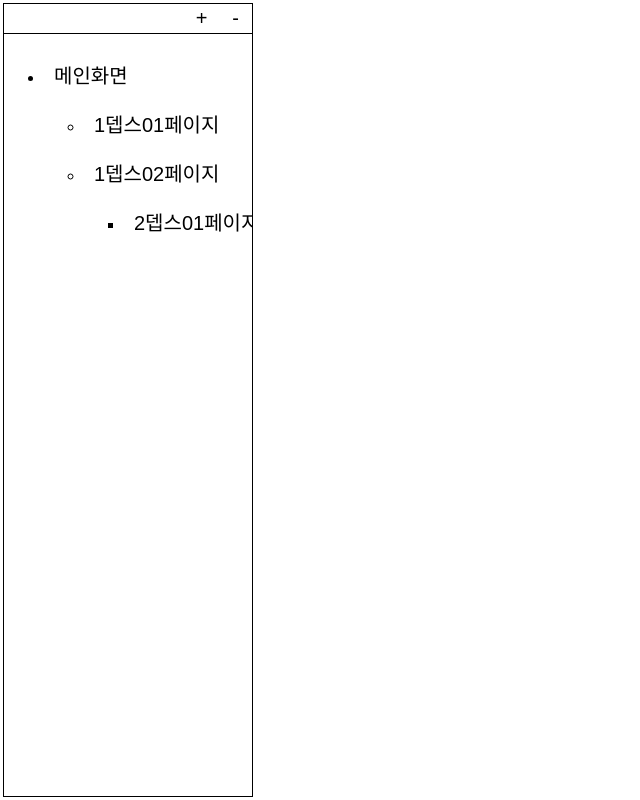
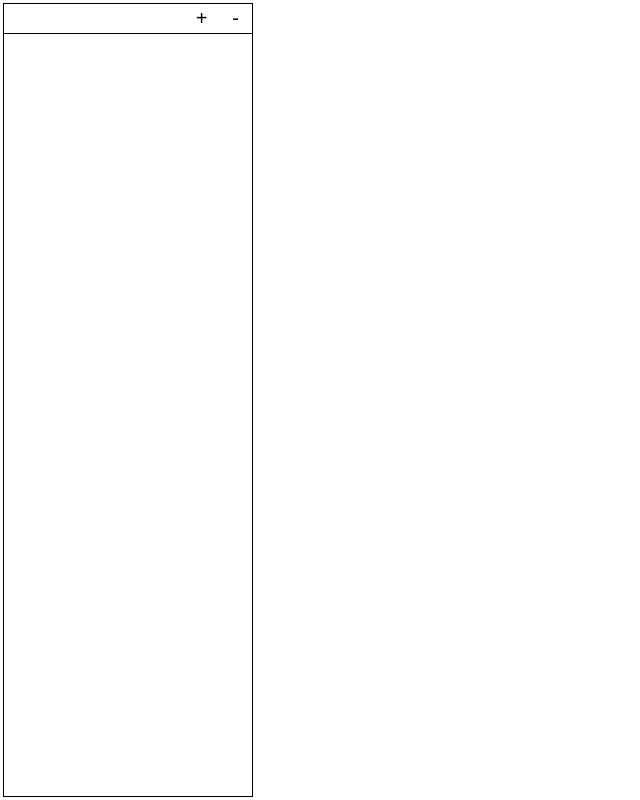
Before and after one commit to 1rrock/pregi, a React (Create React App) app: page / in a window 1280 px wide. Shown: the whole page, without its empty margins (0-640 px from the left). Built offline with nearby package versions, Linux system fonts and the light colour scheme.

Commit message:
ㅇ업중

```diff
--- a/src/Main.js
+++ b/src/Main.js
@@ -1,201 +1,290 @@
+import { useEffect, useState } from "react";
+import Layout1 from './layouts/Layout1';
+import Layout2 from './layouts/Layout2';
+import Layout3 from './layouts/Layout3';
+import Layout4 from './layouts/Layout4';
+import Layout5 from './layouts/Layout5';
+import Layout6 from './layouts/Layout6';
+
+import Editor1 from './editors/Editor1';
+import Editor2 from './editors/Editor2';
+import Editor3 from './editors/Editor3';
+import Editor4 from './editors/Editor4';
+import Editor5 from './editors/Editor5';
+import Editor6 from './editors/Editor6';
+
+// const testData = [
+//     {
+//         layout : 1,
+//         id: 1,
+//         title: '메인화면',
+//         data: {
+//             bgColor: '#fff',
+//             T_1: {
+//                 bgColor: null,
+//                 text: '',
+//             },
+//             T_2: {
+//                 bgColor: null,
+//                 text: '',
+//             },
+//             T_3: {
+//                 bgColor: null,
+//                 text: '',
+//             },
+//             SET_1: {
+//                 TI_1: {
+//                     bgColor: null,
+//                     img: null,
+//                     text: '',
+//                 },
+//                 TI_2: {
+//                     bgColor: null,
+//                     img: null,
+//                     text: '',
+//                 },
+//                 TI_3: {
+//                     bgColor: null,
+//                     img: null,
+//                     text: '',
+//                 },
+//                 TI_4: {
+//                     bgColor: null,
+//                     img: null,
+//                     text: '',
+//                 },
+//                 TI_5: {
+//                     bgColor: null,
+//                     img: null,
+//                     text: '',
+//                 },
+//             }
+//         },
+//         children: [
+//             {
+//                 layout: 1,
+//                 id:2,
+//                 title: '1뎁스01페이지',
+//                 data: {
+//                     bgColor: '#fff',
+//                     T_1: {
+//                         bgColor: null,
+//                         text: '',
+//                     },
+//                     T_2: {
+//                         bgColor: null,
+//                         text: '',
+//                     },
+//                     T_3: {
+//                         bgColor: null,
+//                         text: '',
+//                     },
+//                     SET_1: {
+//                         TI_1: {
+//                             bgColor: null,
+//                             img: null,
+//                             text: '',
+//                         },
+//                         TI_2: {
+//                             bgColor: null,
+//                             img: null,
+//                             text: '',
+//                         },
+//                         TI_3: {
+//                             bgColor: null,
+//                             img: null,
+//                             text: '',
+//                         },
+//                         TI_4: {
+//                             bgColor: null,
+//                             img: null,
+//                             text: '',
+//                         },
+//                         TI_5: {
+//                             bgColor: null,
+//                             img: null,
+//                             text: '',
+//                         },
+//                     }
+//                 },
+//             },
+//             {
+//                 layout: 1,
+//                 id:3,
+//                 title: '1뎁스02페이지',
+//                 data: {
+//                     bgColor: '#fff',
+//                     T_1: {
+//                         bgColor: null,
+//                         text: '',
+//                     },
+//                     T_2: {
+//                         bgColor: null,
+//                         text: '',
+//                     },
+//                     T_3: {
+//                         bgColor: null,
+//                         text: '',
+//                     },
+//                     SET_1: {
+//                         TI_1: {
+//                             bgColor: null,
+//                             img: null,
+//                             text: '',
+//                         },
+//                         TI_2: {
+//                             bgColor: null,
+//                             img: null,
+//                             text: '',
+//                         },
+//                         TI_3: {
+//                             bgColor: null,
+//                             img: null,
+//                             text: '',
+//                         },
+//                         TI_4: {
+//                             bgColor: null,
+//                             img: null,
+//                             text: '',
+//                         },
+//                         TI_5: {
+//                             bgColor: null,
+//                             img: null,
+//                             text: '',
+//                         },
+//                     }
+//                 },
+//                 children: [
+//                     {
+//                         layout: 1,
+//                         id:4,
+//                         title: '2뎁스01페이지',
+//                         data: {
+//                             bgColor: '#fff',
+//                             T_1: {
+//                                 bgColor: null,
+//                                 text: '',
+//                             },
+//                             T_2: {
+//                                 bgColor: null,
+//                                 text: '',
+//                             },
+//                             T_3: {
+//                                 bgColor: null,
+//                                 text: '',
+//                             },
+//                             SET_1: {
+//                                 TI_1: {
+//                                     bgColor: null,
+//                                     img: null,
+//                                     text: '',
+//                                 },
+//                                 TI_2: {
+//                                     bgColor: null,
+//                                     img: null,
+//                                     text: '',
+//                                 },
+//                                 TI_3: {
+//                                     bgColor: null,
+//                                     img: null,
+//                                     text: '',
+//                                 },
+//                                 TI_4: {
+//                                     bgColor: null,
+//                                     img: null,
+//                                     text: '',
+//                                 },
+//                                 TI_5: {
+//                                     bgColor: null,
+//                                     img: null,
+//                                     text: '',
+//                                 },
+//                             }
+//                         },
+//                     },
+//                 ]
+//             }
+//         ]
+//     }
+// ]
+// import Editor1 from './editors/Editor1'
 const Main = () => {
-    const data = [
-        {
-            layout : 1,
-            id: 1,
-            title: '메인화면',
-            data: {
-                bgColor: '#fff',
-                T_1: {
-                    bgColor: null,
-                    text: '',
-                },
-                T_2: {
-                    bgColor: null,
-                    text: '',
-                },
-                T_3: {
-                    bgColor: null,
-                    text: '',
-                },
-                SET_1: {
-                    TI_1: {
-                        bgColor: null,
-                        img: null,
-                        text: '',
-                    },
-                    TI_2: {
-                        bgColor: null,
-                        img: null,
-                        text: '',
-                    },
-                    TI_3: {
-                        bgColor: null,
-                        img: null,
-                        text: '',
-                    },
-                    TI_4: {
-                        bgColor: null,
-                        img: null,
-                        text: '',
-                    },
-                    TI_5: {
-                        bgColor: null,
-                        img: null,
-                        text: '',
-                    },
+    const [obj, setObj] = useState([]);
+    const [currentObj, setCurrentObj] = useState(null);
+    const [isSelectLayoutsVisible, setIsSelectLayoutsVisible] = useState(false);
+    const [isEditorVisible, setIsEditorVisible] = useState(false);
+
+    // useEffect(() => {
+    //     console.log(currentObj)
+    // }, [currentObj])
+
+    useEffect(() => {
+        console.error(obj)
+    }, [obj])
+
+    const getCreateID = () => new Date().getTime();
+
+    const onClickList = (pickObj) => {
+        setCurrentObj(pickObj)
+
+        if(!pickObj.data){
+            setIsSelectLayoutsVisible(true);
         }
-            },
-            childs: [
-                {
-                    layout: 1,
-                    id:2,
-                    title: '1뎁스01페이지',
-                    data: {
-                        bgColor: '#fff',
-                        T_1: {
-                            bgColor: null,
-                            text: '',
-                        },
-                        T_2: {
-                            bgColor: null,
-                            text: '',
-                        },
-                        T_3: {
-                            bgColor: null,
-                            text: '',
-                        },
-                        SET_1: {
-                            TI_1: {
-                                bgColor: null,
-                                img: null,
-                                text: '',
-                            },
-                            TI_2: {
-                                bgColor: null,
-                                img: null,
-                                text: '',
-                            },
-                            TI_3: {
-                                bgColor: null,
-                                img: null,
-                                text: '',
-                            },
-                            TI_4: {
-                                bgColor: null,
-                                img: null,
-                                text: '',
-                            },
-                            TI_5: {
-                                bgColor: null,
-                                img: null,
-                                text: '',
-                            },
     }
-                    },
-                },
-                {
-                    layout: 1,
-                    id:3,
-                    title: '1뎁스02페이지',
-                    data: {
-                        bgColor: '#fff',
-                        T_1: {
-                            bgColor: null,
-                            text: '',
-                        },
-                        T_2: {
-                            bgColor: null,
-                            text: '',
-                        },
-                        T_3: {
-                            bgColor: null,
-                            text: '',
-                        },
-                        SET_1: {
-                            TI_1: {
-                                bgColor: null,
-                                img: null,
-                                text: '',
-                            },
-                            TI_2: {
-                                bgColor: null,
-                                img: null,
-                                text: '',
-                            },
-                            TI_3: {
-                                bgColor: null,
-                                img: null,
-                                text: '',
-                            },
-                            TI_4: {
-                                bgColor: null,
-                                img: null,
-                                text: '',
-                            },
-                            TI_5: {
-                                bgColor: null,
-                                img: null,
-                                text: '',
-                            },
+
+    const onAdd = () => {
+        const addChild = () => {
+            if(!currentObj.children){
+                currentObj.children = [];
             }
-                    },
-                    childs: [
-                        {
-                            layout: 1,
-                            id:4,
-                            title: '2뎁스01페이지',
-                            data: {
-                                bgColor: '#fff',
-                                T_1: {
-                                    bgColor: null,
-                                    text: '',
-                                },
-                                T_2: {
-                                    bgColor: null,
-                                    text: '',
-                                },
-                                T_3: {
-                                    bgColor: null,
-                                    text: '',
-                                },
-                                SET_1: {
-                                    TI_1: {
-                                        bgColor: null,
-                                        img: null,
-                                        text: '',
-                                    },
-                                    TI_2: {
-                                        bgColor: null,
-                                        img: null,
-                                        text: '',
-                                    },
-                                    TI_3: {
-                                        bgColor: null,
-                                        img: null,
-                                        text: '',
-                                    },
-                                    TI_4: {
-                                        bgColor: null,
-                                        img: null,
-                                        text: '',
-                                    },
-                                    TI_5: {
-                                        bgColor: null,
-                                        img: null,
-                                        text: '',
-                                    },
+
+            currentObj.children.push({
+                title: '',
+                id: getCreateID()
+            });
+            setObj([...obj]);
         }
-                            },
-                        },
-                    ]
+
+        const newObj = [...obj];
+        if(!newObj[0]){
+            newObj[0] = {
+                title: '',
+                id: getCreateID()
             }
-            ]
+            setObj(newObj)
+        } else if(currentObj) {
+            addChild();
         }
-    ];
+    }
 
-    const onClickList = (data) => {
-        // console.log(data)
+    const onDelete = () => {
+        const newObj = [...obj];
+
+        const onDeleteChild = (item) => {
+            for(let i=0; i<item.length; i++) {
+                if(currentObj.id === item[i].id){
+                    item.splice(i, 1);
+                    setObj(newObj);
+                    return;
+                } else {
+                    if(item[i].children){
+                        onDeleteChild(item[i].children);
+                    }
+                }
+            }
+        }
+        // console.log(currentObj.id)
+        if(newObj[0].children){
+            onDeleteChild(newObj[0].children);
+        }
+    }
+
+    const onEnter = (ev, isObj) => {
+        if(ev.code === "Enter" || ev.code === "NumpadEnter"){
+            const val = ev.target.value;
+            isObj.title = val;
+            setObj([...obj]);
+        }
     }
 
     const setList = () => {
@@ -203,12 +292,18 @@ const Main = () => {
             return (
                 <ul>
                     {
-                        lists.map(e => {
+                        lists.map(item => {
                             return (
-                                <li key={e.id}>
-                                    <button onClick={() => onClickList(e.data)}>{e.title}</button>
+                                <li key={item.id}>
                                     {
-                                        e.childs && setChild(e.childs)
+                                        item.title.length > 0 ? (
+                                            <button onClick={() => onClickList(item)}>{item.title}</button>
+                                        ) : (
+                                            <input onKeyDown={e => onEnter(e, item)} type="text"></input>
+                                        )
+                                    }
+                                    {
+                                        item.children && setChild(item.children)
                                     }
                                 </li>
                             )
@@ -220,22 +315,61 @@ const Main = () => {
         let res = (
             <ul>
                 <li>
-                    <button onClick={() => onClickList(data[0].data)}>{data[0].title}</button>
                     {
-                        data[0].childs && setChild(data[0].childs)
+                        obj[0].title.length > 0 ? (
+                            <button onClick={() => onClickList(obj[0])}>{obj[0].title}</button>
+                        ) : (
+                            <input onKeyDown={e => onEnter(e, obj[0])} type="text"></input>
+                        )
+
+                    }
+                    {
+                        obj[0].children && setChild(obj[0].children)
                     }
                 </li>
             </ul>
         )
         return res
     }
+
+    const onClickLayout = (layoutNumber) => {
+        currentObj.layout = layoutNumber;
+        setObj([...obj]);
+        setIsSelectLayoutsVisible(false);
+        setIsEditorVisible(true);
+    };
+
+    const editorView = () => {
+        // setIsEditorVisible()
+        // console.log(currentObj)
+    }
+
     return (
+        <div className="wrap">
             <div className="lnb">
                 <div className="header">
-                <button>+</button>
-                <button>-</button>
+                    <button onClick={onAdd}>+</button>
+                    <button onClick={onDelete}>-</button>
                 </div>
-            {setList()}
+                {obj[0] && setList()}
+            </div>
+            {
+                isSelectLayoutsVisible && (
+                    <div className="select-layouts">
+                        <button onClick={() => onClickLayout(1)}>LAYOUT1</button>
+                        <button onClick={() => onClickLayout(2)}>LAYOUT2</button>
+                        <button onClick={() => onClickLayout(3)}>LAYOUT3</button>
+                        <button onClick={() => onClickLayout(4)}>LAYOUT4</button>
+                        <button onClick={() => onClickLayout(5)}>LAYOUT5</button>
+                        <button onClick={() => onClickLayout(6)}>LAYOUT6</button>
+                    </div>
+                )
+            }
+            {/* {
+                isEditorVisible && (
+                    editorView()
+                )
+            } */}
         </div>
     )
 }
--- a/src/scss/editor.scss
+++ b/src/scss/editor.scss
@@ -9,7 +9,7 @@ body {
 }
 
 #Editor1 {
-    width: 100vw;
+    width: 100%;
     height: 100vh;
     overflow: auto;
     padding-top: 20px;
@@ -88,7 +88,7 @@ body {
 }
 
 #Editor2 {
-    width: 100vw;
+    width: 100%;
     height: 100vh;
     overflow: auto;
     padding-top: 20px;
@@ -172,7 +172,7 @@ body {
 }
 
 #Editor3 {
-    width: 100vw;
+    width: 100%;
     height: 100vh;
     overflow: auto;
     padding-top: 20px;
@@ -228,7 +228,7 @@ body {
 }
 
 #Editor4 {
-    width: 100vw;
+    width: 100%;
     height: 100vh;
     overflow: auto;
     padding-top: 20px;
@@ -341,7 +341,7 @@ body {
 }
 
 #Editor5 {
-    width: 100vw;
+    width: 100%;
     height: 100vh;
     overflow: auto;
     padding-top: 20px;
@@ -412,7 +412,7 @@ body {
 
 
 #Editor6 {
-    width: 100vw;
+    width: 100%;
     height: 100vh;
     overflow: auto;
     padding-top: 20px;
--- a/src/scss/main.scss
+++ b/src/scss/main.scss
@@ -1,4 +1,9 @@
 #root {
+
+}
+
+.wrap {
+    display: flex;
     padding: 3px;
     box-sizing: border-box;
     overflow: auto;
@@ -6,6 +11,7 @@
 }
 
 .lnb {
+    flex: 0 0 250px;
     width: 250px;
     border: 1px solid #000;
     box-sizing: border-box;
@@ -33,3 +39,21 @@
         font-weight: normal;
     }
 }
+
+.select-layouts {
+    display: grid;
+    grid-template-columns: 350px 350px 350px;
+    grid-template-rows: 200px 200px;
+    gap: 10px;
+    justify-content: center;
+    align-content: center;
+    width: 100%;
+    height: 100%;
+    padding: 20px;
+
+    button {
+        width: 350px;
+        height: 200px;
+        cursor: pointer;
+    }
+}
```
Lines whose indentation alone changed are shown as unchanged.
